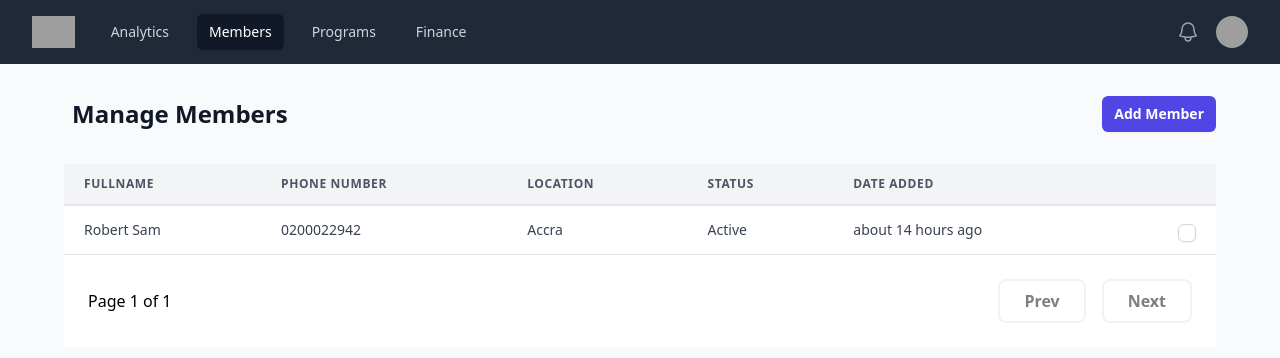
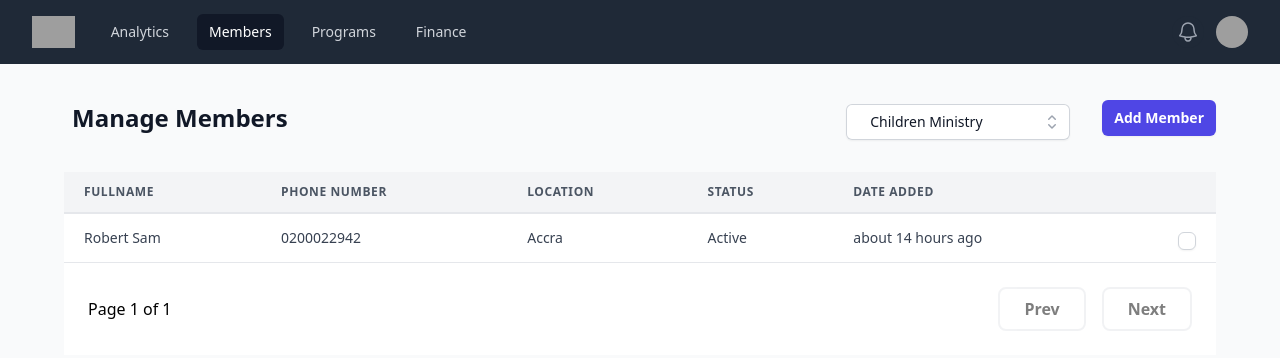
Before and after one commit to bobTheBuilderCodes/church-app, a React (Create React App) app in the folder client/: page /members in a window 1280 px wide. Shown: the top 358 px of the page. Built offline with nearby package versions, Linux system fonts and the light colour scheme; sample sign-in values are in the browser's storage; grey boxes are pictures that could not be loaded.

Commit message:
Add New Member Page

```diff
--- /dev/null
+++ b/client/src/components/ui/Select.tsx
@@ -0,0 +1,71 @@
+'use client'
+
+import { useState } from 'react'
+import { Label, Listbox, ListboxButton, ListboxOption, ListboxOptions } from '@headlessui/react'
+import { CheckIcon, ChevronUpDownIcon } from '@heroicons/react/20/solid'
+
+const people = [
+  {
+    id: 1,
+    name: 'All',
+  },
+  {
+    id: 4,
+    name: 'Men Ministry',
+  },
+  {
+    id: 5,
+    name: 'Women Ministry'
+  },
+  {
+    id: 5,
+    name: 'Children Ministry'
+  },
+  {
+    id: 5,
+    name: 'Youth Ministry'
+  }
+]
+
+export default function SingleSelect() {
+  const [selected, setSelected] = useState(people[3])
+
+  return (
+    <Listbox value={selected} onChange={setSelected} >
+      {/* <Label className="block text-sm font-medium leading-6 text-gray-900">Assigned to</Label> */}
+      <div className="relative mt-2 min-w-56">
+        <ListboxButton className="relative w-full cursor-default rounded-md bg-white py-1.5 pl-3 pr-10 text-left text-gray-900 shadow-sm ring-1 ring-inset ring-gray-300 focus:outline-none focus:ring-2 focus:ring-indigo-500 sm:text-sm sm:leading-6">
+          <span className="flex items-center">
+            <span className="ml-3 block truncate">{selected.name}</span>
+          </span>
+          <span className="pointer-events-none absolute inset-y-0 right-0 ml-3 flex items-center pr-2">
+            <ChevronUpDownIcon aria-hidden="true" className="h-5 w-5 text-gray-400" />
+          </span>
+        </ListboxButton>
+
+        <ListboxOptions
+          transition
+          className="absolute z-10 mt-1 max-h-56 w-full overflow-auto rounded-md bg-white py-1 text-base shadow-lg ring-1 ring-black ring-opacity-5 focus:outline-none data-[closed]:data-[leave]:opacity-0 data-[leave]:transition data-[leave]:duration-100 data-[leave]:ease-in sm:text-sm"
+        >
+          {people.map((person) => (
+            <ListboxOption
+              key={person.id}
+              value={person}
+              className="group relative cursor-default select-none py-2 pl-3 pr-9 text-gray-900 data-[focus]:bg-indigo-600 data-[focus]:text-white"
+            >
+              <div className="flex items-center">
+                <span className="ml-3 block truncate font-normal group-data-[selected]:font-semibold">
+                  {person.name}
+                </span>
+              </div>
+
+              <span className="absolute inset-y-0 right-0 flex items-center pr-4 text-indigo-600 group-data-[focus]:text-white [.group:not([data-selected])_&]:hidden">
+                <CheckIcon aria-hidden="true" className="h-5 w-5" />
+              </span>
+            </ListboxOption>
+          ))}
+        </ListboxOptions>
+      </div>
+    </Listbox>
+  )
+}
--- a/client/src/dashboard/members/AddMember.tsx
+++ b/client/src/dashboard/members/AddMember.tsx
@@ -2,13 +2,14 @@
 import { ChevronDownIcon } from "@heroicons/react/20/solid";
 import { Field, Label, Switch } from "@headlessui/react";
 import Layout from "../Layout";
+import { UserCircleIcon } from "@heroicons/react/24/outline";
 
 export default function AddMember() {
   const [agreed, setAgreed] = useState(false);
 
   return (
     <Layout>
-      <div className="isolate bg-white px-6 py-24 sm:py-32 lg:px-8">
+      <div className="isolate px-6  sm:py-32 lg:px-8">
         <div
           aria-hidden="true"
           className="absolute inset-x-0 top-[-10rem] -z-10 transform-gpu overflow-hidden blur-3xl sm:top-[-20rem]"
@@ -32,9 +33,22 @@
         <form
           action="#"
           method="POST"
-          className="mx-auto mt-16 max-w-xl sm:mt-20"
+          className="mx-auto max-w-xl sm:mt-20"
         >
           <div className="grid grid-cols-1 gap-x-8 gap-y-6 sm:grid-cols-2">
+
+          <div className="col-span-full">
+
+              <div className="flex justify-center items-center gap-x-3">
+                <UserCircleIcon aria-hidden="true" className="h-40 w-40 text-gray-300" />
+                <button
+                  type="button"
+                  className="rounded-md bg-white px-2.5 py-1.5 text-sm font-semibold text-gray-900 shadow-sm ring-1 ring-inset ring-gray-300 hover:bg-gray-50"
+                >
+                  Change
+                </button>
+              </div>
+            </div>
             <div>
               <label
                 htmlFor="first-name"
--- a/client/src/dashboard/members/Members.tsx
+++ b/client/src/dashboard/members/Members.tsx
@@ -2,6 +2,7 @@
 import Layout from "../Layout";
 import AppTable from "../../components/shared/Table";
 import Button from "../../components/ui/Button";
+import SingleSelect from "../../components/ui/Select";
 
 const Members = () => {
 
@@ -32,6 +33,7 @@
     <Layout>
       <section className="flex flex-1 justify-between items-center">
       <h1 className="text-2xl font-bold ml-10 mr-auto text-gray-900">Manage Members</h1>
+      <SingleSelect />
       <Button type="button" key={"member"} className="max-w-fit mx-8" onClick={()=>{}}>
         <a href="add-member">Add Member</a>
       </Button>
```
